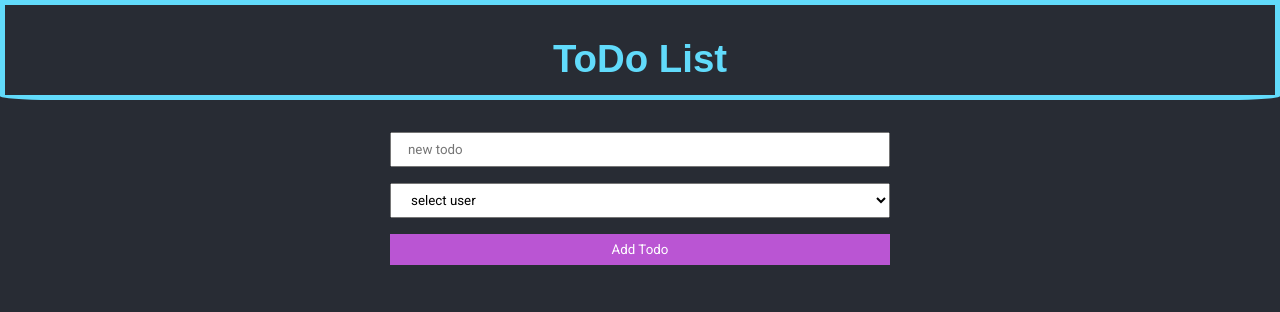
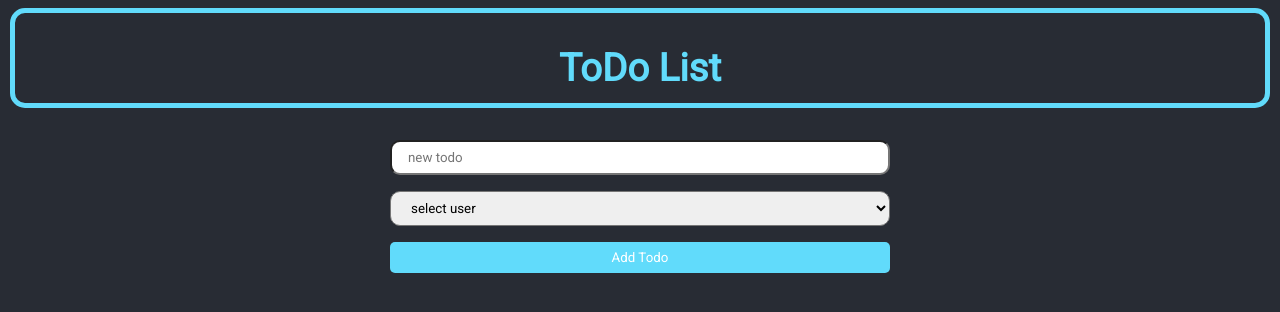
Before and after one commit to KeoFoxy/todo-task-list, a plain HTML site: page index.html in a window 1280 px wide. Drawn offline with Linux system fonts and the light colour scheme; no server answers.

Commit message:
button transition and new color

```diff
--- a/style.css
+++ b/style.css
@@ -8,6 +8,7 @@ body {
     background-color:#282c34;
 }
 header {
+    margin: 8px 10px 0 10px;
     background-color:#282c34;
     border: solid;
     border-color: #61dbfb;
@@ -16,11 +17,10 @@ header {
     height: 100px;
     padding: 2rem 1rem;
     text-align: center;
-    border-bottom-left-radius: 4%;
-    border-bottom-right-radius: 4%;
+    border-radius: 15px;
 }
 h1 {
-    font-family: Arial, Helvetica, sans-serif;
+    font-family: 'Roboto', sans-serif;
     margin: 0;
 }
 form {
@@ -32,19 +32,24 @@ form {
 }
 form input, form select {
     padding: 0.5rem 1rem;
+    border-radius: 10px;
 }
 input[type="text"] {
     width: 100%;
 }
+
 form > button {
     cursor: pointer;
-    background-color: mediumorchid;
+    background-color: #61dbfb;
     color: white;
     border: none;
     padding: 0.5rem 0.8rem;
+    border-radius: 5px;
+    transition: border-radius .4s, background-color 0.4s;
 }
 form > button:hover {
-    background-color: violet;
+    background-color: #FFCAD4;
+    border-radius: 15px;
 }
 
 ul {
```
